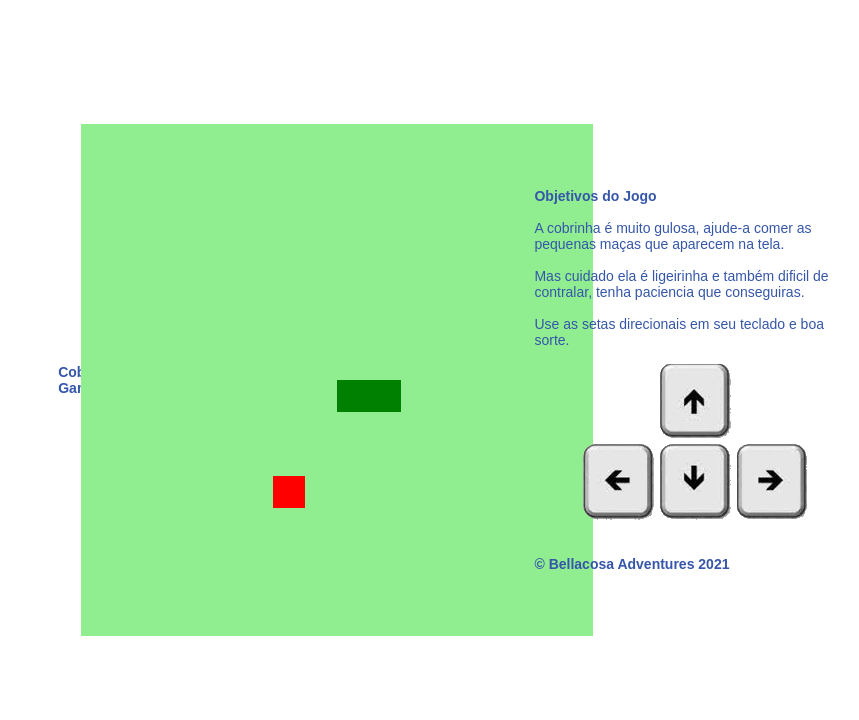
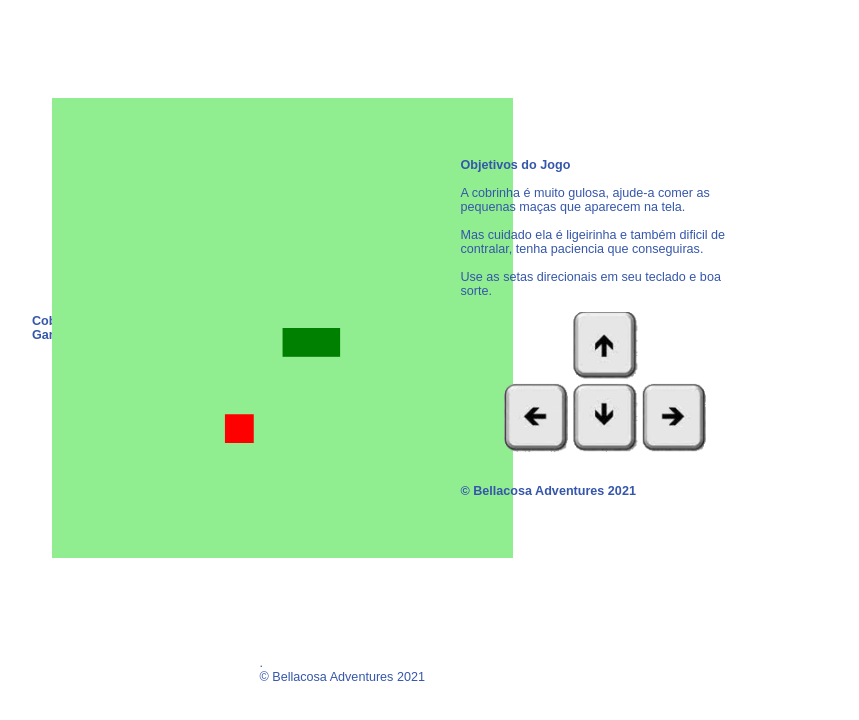
Before and after one commit to VagnerBellacosa/003_CobrinhaGame_Bootcamp, a plain HTML site: page index.html in a window 1280 px wide. Shown: the whole page, without its empty margins (205-1064 px from the left). Drawn offline with Linux system fonts and the light colour scheme.

Commit message:
inclusao de audio

```diff
--- a/index.html
+++ b/index.html
@@ -9,10 +9,16 @@
     <meta name="description" content="Exercicio de BootCamp Html WebDevelopers, baseado no design
     original de Gabriela Pinheiro (sprucegabriela), utilizando codificaçao Javascript, css e html
     para testar e conhecer novos comandos. Inspirado no Snakes Game">
+
     <title>Cobrinha Games</title>
+
     <link rel="stylesheet" href="css/style.css">
     <script defer src="js/script.js"></script>
+
     <link rel="shortcut icon" href="img/favicon.ico" type="image/x-icon">
+
+
+
 </head>
 
 <body>
@@ -43,12 +49,20 @@
                 <img class="setas" src="img/setas.png" alt="Setas do Teclado" srcset="">
                 <br><br><br>
                 <h5>&copy; Bellacosa Adventures 2021</h5>
+
             </div>
 
         </div>
 
     </div>
 
+    <div class="footer">
+        <footer>
+            <audio src="music/arabian2.mp3" autoplay loop></audio>.
+            <p>&copy; Bellacosa Adventures 2021</p>
+        </footer>
+    </div>
+
 </body>
 
 </html>
--- a/js/script.js
+++ b/js/script.js
@@ -12,6 +12,8 @@
 let canvas = document.getElementById("snake");
 let context = canvas.getContext("2d"); //....
 let box = 32;
+
+document.body.style.zoom = "90%"
 
 //criar cobrinha como lista, já que ela vai ser uma série de coordenadas, que quando pintadas, criam os quadradinhos
 let snake = [];
```
Also changed, not shown: 1 other file.
